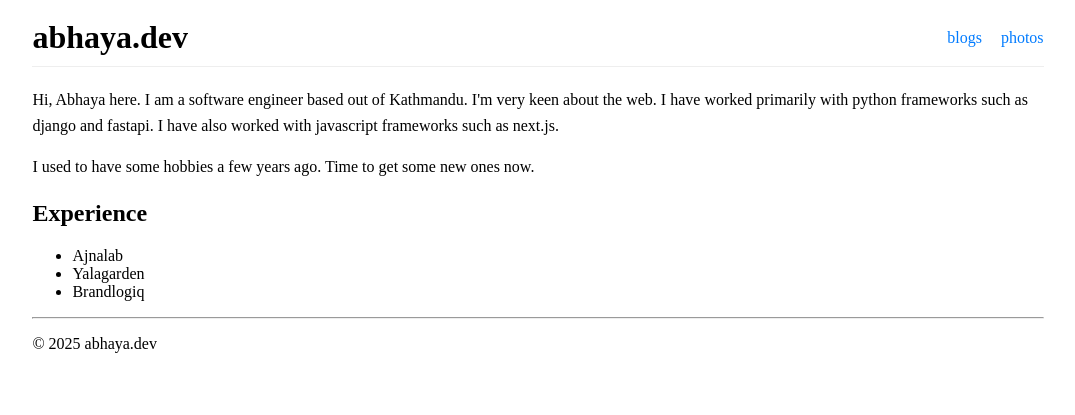
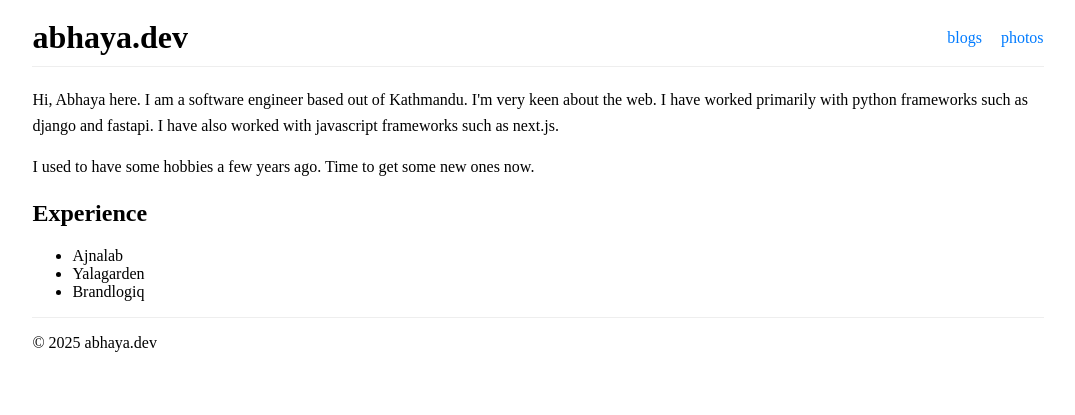
Before and after one commit to 21abhaya/abhaya.dev, a FastAPI app: page / in a window 1280 px wide. Shown: the part 21-436 px from the top of the page, without its empty margins (102-1177 px from the left). Run offline with FastAPI, Linux system fonts and the light colour scheme.

Commit message:
design: made some minor changes to the footer section

```diff
--- a/static/style.css
+++ b/static/style.css
@@ -23,6 +23,15 @@
     margin-bottom: 20px;
 }
 
+.footer {
+    display: flex;
+    justify-content: space-between;
+    align-items: center;
+    /* padding-top: 10px; */
+    border-top: 1px solid #eee;
+    margin-bottom: 20px;
+}
+
 .logo h1 {
     margin: 0;
     /* color: #007bff; */
--- a/templates/homepage.html
+++ b/templates/homepage.html
@@ -30,7 +30,7 @@
                 Time to get some new ones now.
             </p>
         </div>
-        <div class="experience">
+        <div class="content">
             <h2>Experience</h2>
             <ul>
                 <li>Ajnalab</li>
@@ -38,7 +38,7 @@
                 <li>Brandlogiq</li>
             </ul>
         </div>
-        <hr />
+
         <div class="footer">
             <p>
                 &copy; 2025 abhaya.dev
```
